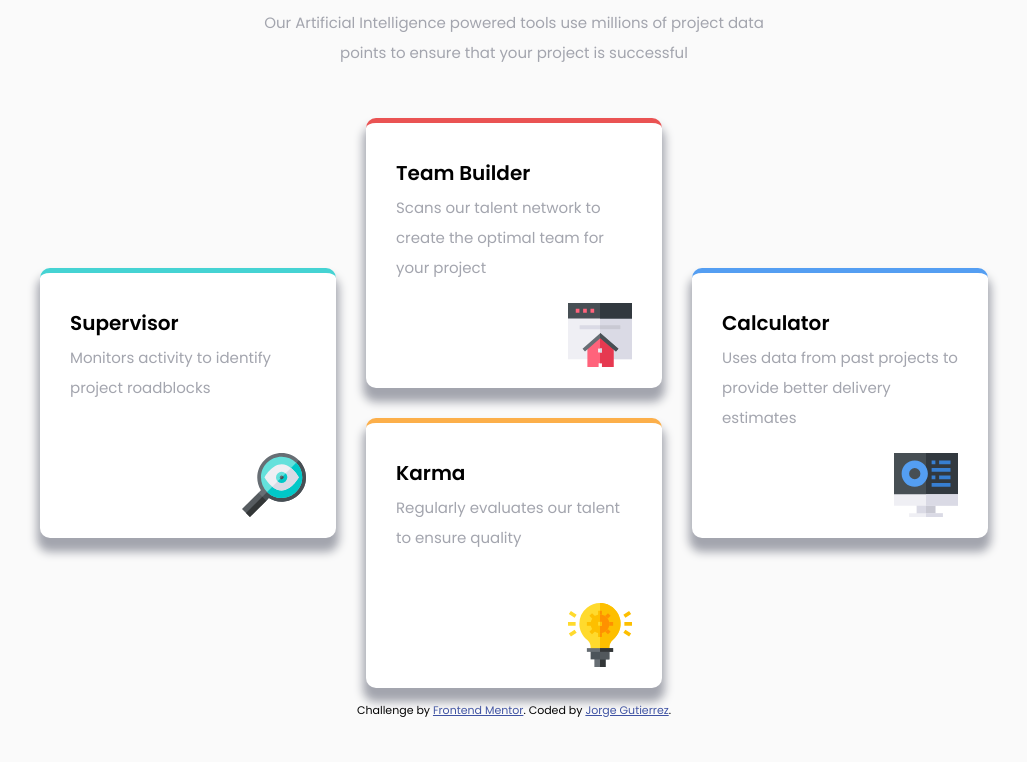
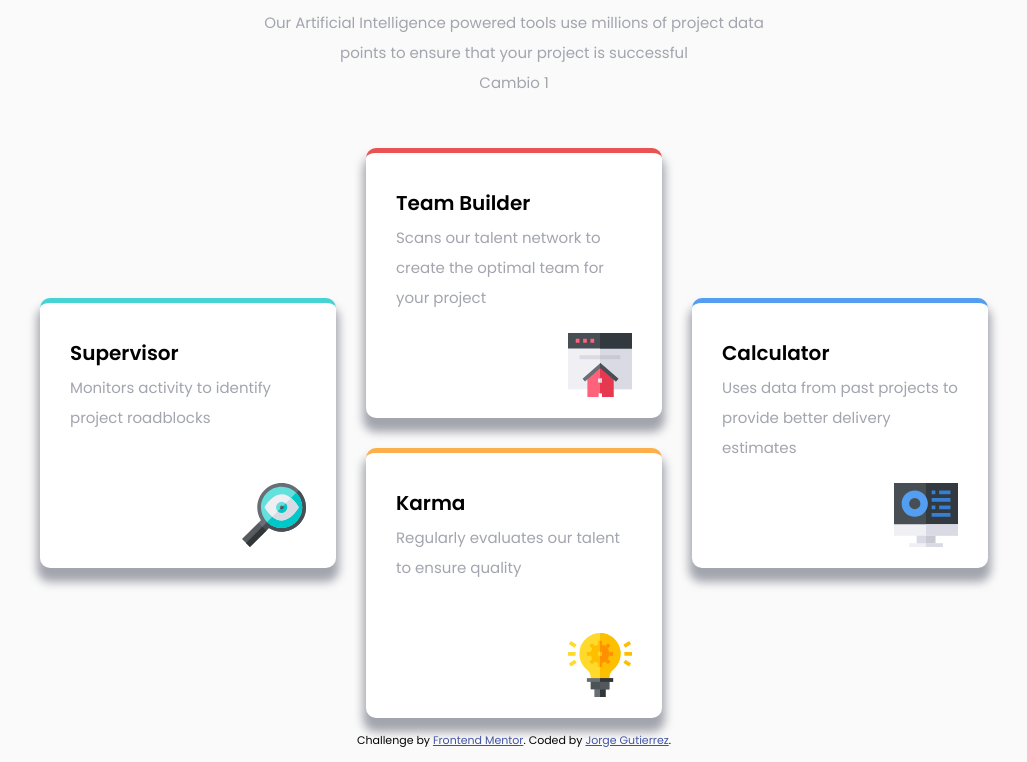
Before and after one commit to trabucoaluca/desafio_github, a plain HTML site: page index.html in a window 1280 px wide. Shown: the part 103-865 px from the top of the page, without its empty margins (126-1153 px from the left). Before the commit the page ends 835 px from the top, so only its background shows below. Drawn offline with Linux system fonts and the light colour scheme.

Commit message:
Se agrega parrafo en le encabezado

```diff
--- a/index.html
+++ b/index.html
@@ -18,6 +18,7 @@
       <h2 class="section__titulo-secundario">Powered by Technology</h2>
       <p class="section__parrafo">Our Artificial Intelligence powered tools use millions of project data</p>
       <p class="section__parrafo">points to ensure that your project is successful</p>
+      <p class="section__parrafo">Cambio 1</p>
     </section>
 
     <section class="cards">
```
